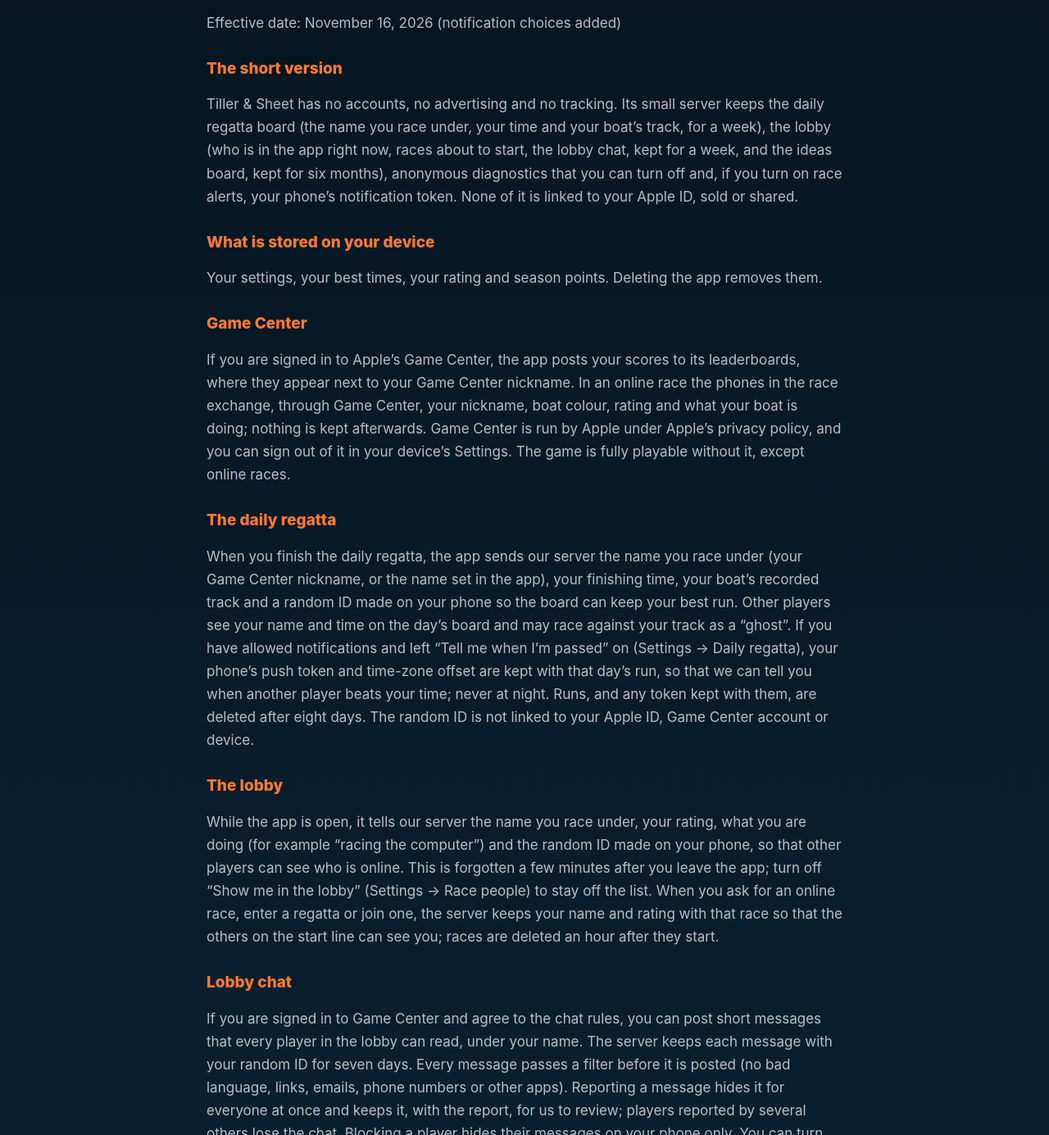
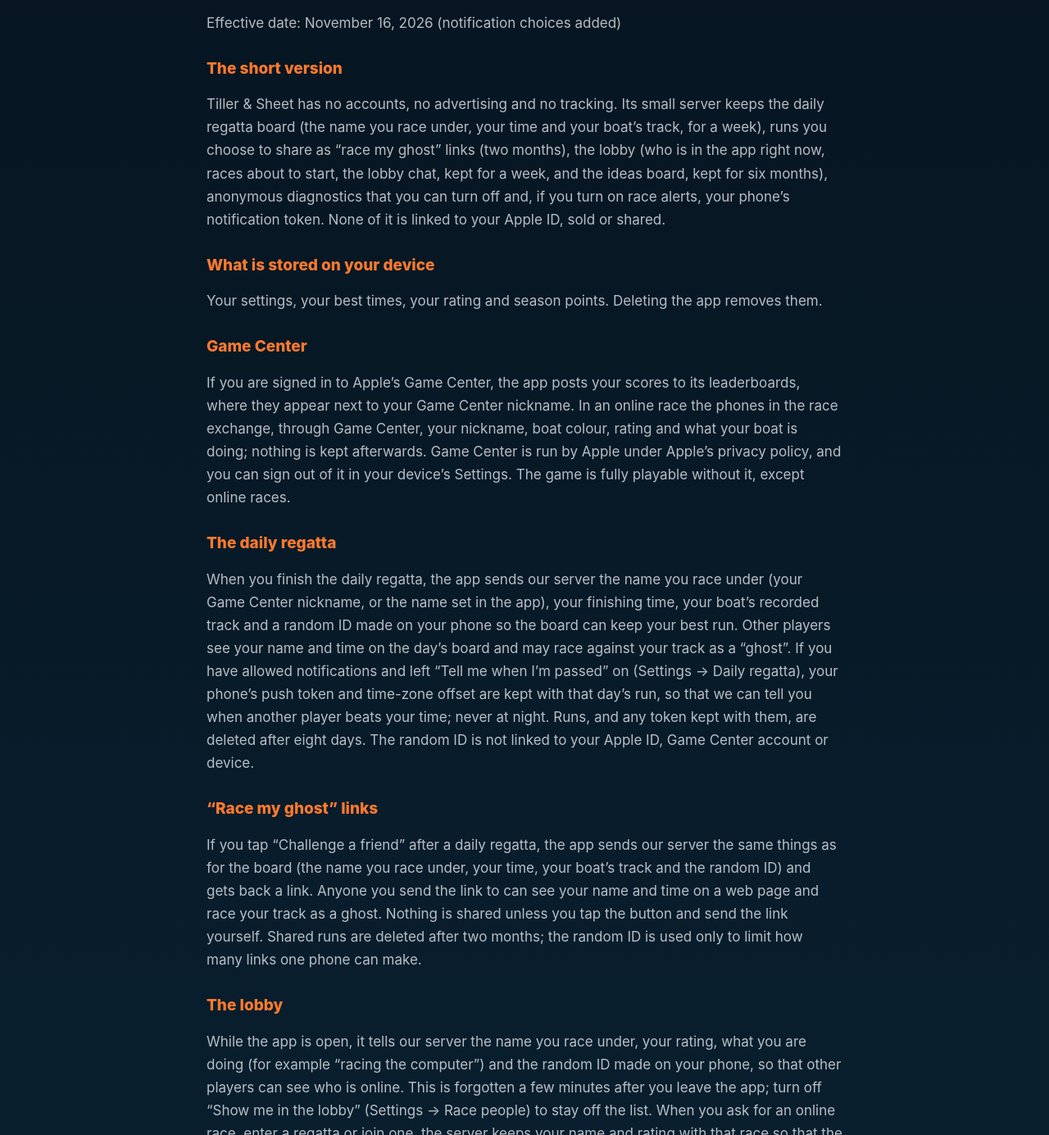
Before and after one commit to dimab0/TillerSheet-support, a plain HTML site: page privacy-policy.html in a window 1280 px wide. Shown: the part 195-1580 px from the top of the page at 82% size. Drawn offline with Linux system fonts and the light colour scheme.

Commit message:
Privacy policy: race my ghost links (shared runs kept two months)
Co-Authored-By: Claude Opus 5.5 <noreply@anthropic.com>
Claude-Session: https://claude.ai/code/session_01CjQrhTusbJtJrLevjCU6cQ

```diff
--- a/privacy-policy.html
+++ b/privacy-policy.html
@@ -14,13 +14,15 @@
     <h1>Privacy Policy</h1>
     <p>Effective date: November 16, 2026 (notification choices added)</p>
     <h2>The short version</h2>
-    <p>Tiller &amp; Sheet has no accounts, no advertising and no tracking. Its small server keeps the daily regatta board (the name you race under, your time and your boat&rsquo;s track, for a week), the lobby (who is in the app right now, races about to start, the lobby chat, kept for a week, and the ideas board, kept for six months), anonymous diagnostics that you can turn off and, if you turn on race alerts, your phone&rsquo;s notification token. None of it is linked to your Apple ID, sold or shared.</p>
+    <p>Tiller &amp; Sheet has no accounts, no advertising and no tracking. Its small server keeps the daily regatta board (the name you race under, your time and your boat&rsquo;s track, for a week), runs you choose to share as &ldquo;race my ghost&rdquo; links (two months), the lobby (who is in the app right now, races about to start, the lobby chat, kept for a week, and the ideas board, kept for six months), anonymous diagnostics that you can turn off and, if you turn on race alerts, your phone&rsquo;s notification token. None of it is linked to your Apple ID, sold or shared.</p>
     <h2>What is stored on your device</h2>
     <p>Your settings, your best times, your rating and season points. Deleting the app removes them.</p>
     <h2>Game Center</h2>
     <p>If you are signed in to Apple&rsquo;s Game Center, the app posts your scores to its leaderboards, where they appear next to your Game Center nickname. In an online race the phones in the race exchange, through Game Center, your nickname, boat colour, rating and what your boat is doing; nothing is kept afterwards. Game Center is run by Apple under Apple&rsquo;s privacy policy, and you can sign out of it in your device&rsquo;s Settings. The game is fully playable without it, except online races.</p>
     <h2>The daily regatta</h2>
     <p>When you finish the daily regatta, the app sends our server the name you race under (your Game Center nickname, or the name set in the app), your finishing time, your boat&rsquo;s recorded track and a random ID made on your phone so the board can keep your best run. Other players see your name and time on the day&rsquo;s board and may race against your track as a &ldquo;ghost&rdquo;. If you have allowed notifications and left &ldquo;Tell me when I&rsquo;m passed&rdquo; on (Settings &rarr; Daily regatta), your phone&rsquo;s push token and time-zone offset are kept with that day&rsquo;s run, so that we can tell you when another player beats your time; never at night. Runs, and any token kept with them, are deleted after eight days. The random ID is not linked to your Apple ID, Game Center account or device.</p>
+    <h2>&ldquo;Race my ghost&rdquo; links</h2>
+    <p>If you tap &ldquo;Challenge a friend&rdquo; after a daily regatta, the app sends our server the same things as for the board (the name you race under, your time, your boat&rsquo;s track and the random ID) and gets back a link. Anyone you send the link to can see your name and time on a web page and race your track as a ghost. Nothing is shared unless you tap the button and send the link yourself. Shared runs are deleted after two months; the random ID is used only to limit how many links one phone can make.</p>
     <h2>The lobby</h2>
     <p>While the app is open, it tells our server the name you race under, your rating, what you are doing (for example &ldquo;racing the computer&rdquo;) and the random ID made on your phone, so that other players can see who is online. This is forgotten a few minutes after you leave the app; turn off &ldquo;Show me in the lobby&rdquo; (Settings &rarr; Race people) to stay off the list. When you ask for an online race, enter a regatta or join one, the server keeps your name and rating with that race so that the others on the start line can see you; races are deleted an hour after they start.</p>
     <h2>Lobby chat</h2>
```
